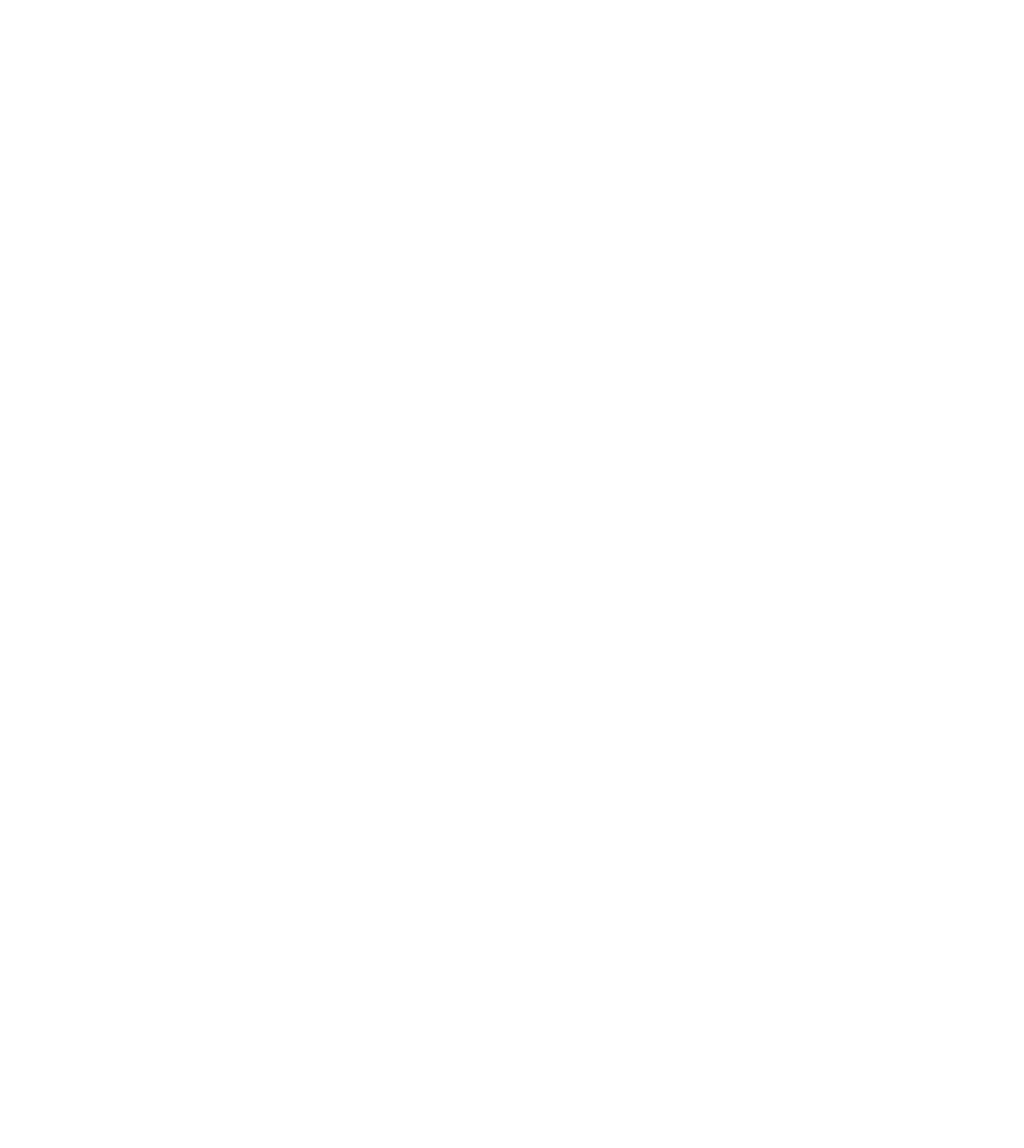
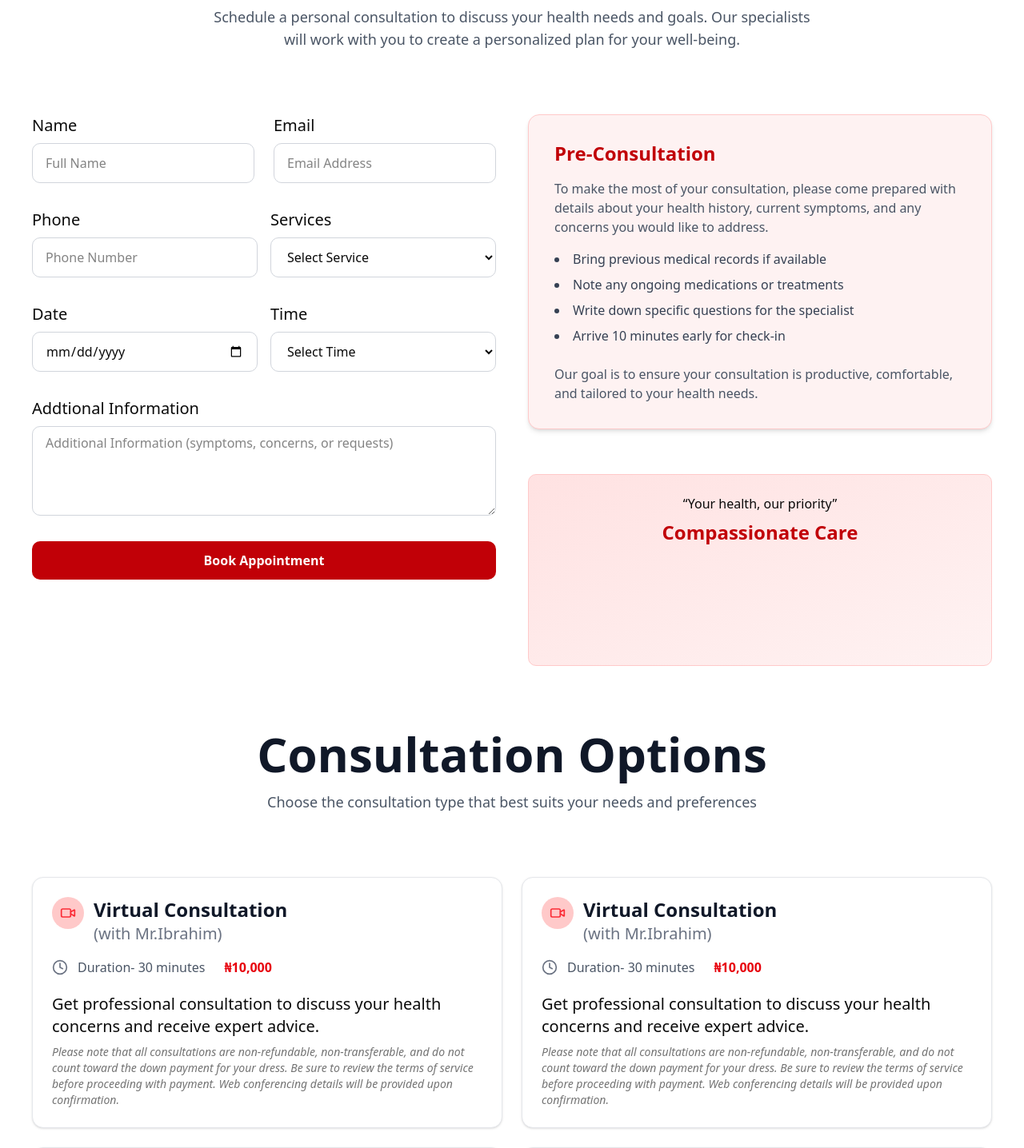
Before and after one commit to OrangeTechGuy306/alchemy_frontend, a Next.js app: page /appointment in a window 1280 px wide. Shown: the part 259-1695 px from the top of the page at 80% size. Before the commit the page ends 800 px from the top, so only its background shows below. Built offline with nearby package versions, Linux system fonts and the light colour scheme.

Commit message:
first commit on appointment page

```diff
--- a/app/appointment/page.tsx
+++ b/app/appointment/page.tsx
@@ -1,10 +1,222 @@
+import { Camera, Clock, Video } from 'lucide-react'
 import React from 'react'
 
+const services = [
+
+  {
+    id: 1,
+    title: "Virtual Consultation",
+    description: "Get professional consultation to discuss your health concerns and receive expert advice.",
+    price: "10,000",
+    duration: "30 minutes",
+  },
+
+  {
+    id: 2,
+    title: "Virtual Consultation",
+    description: "Get professional consultation to discuss your health concerns and receive expert advice.",
+    price: "10,000",
+    duration: "30 minutes",
+  },
+
+  {
+    id: 3,
+    title: "Physical Consultation",
+    description: "Targeted sessions to improve posture, relieve pain, and enhance physical wellness.",
+    price: "30,000",
+    duration: "40 minutes",
+  },
+
+  {
+    id: 4,
+    title: "Physical Consultation",
+    description: "Specialized physiotherapy sessions for rehabilitation, pain management, and recovery.",
+    price: "50,000",
+    duration: "1 hour",
+  }
+
+]
 const AppointmentPage = () => {
+
   return (
-    <div>
-        {/* ALL UI CODE FOR THE APPOINTMENT PAGE SHOULD GO INSIDE HERE... */}
+    <div className="pt-[150px]">
+      <div className="w-full h-full flex flex-col justify-center text-center items-center py-10">
+        <h1 className="text-6xl text-gray-900 font-bold mb-4">
+          Book an Appointment
+        </h1>
+        <p className="max-w-3xl text-gray-600 text-lg">
+          Schedule a personal consultation to discuss your health needs and goals.
+          Our specialists will work with you to create a personalized plan for your
+          well-being.
+        </p>
+      </div>
+
+
+      <div className="max-w-9xl mx-auto grid grid-cols-1 md:grid-cols-2 gap-10 p-10">
+        <form className="space-y-8">
+          <div className="grid grid-cols-1 md:grid-cols-2 gap-6">
+            <div className='flex flex-col'>
+              <label htmlFor="" className='text-xl font-medium mb-2'>Name</label>
+              <input
+                type="text"
+                placeholder="Full Name"
+                className="w-full border border-gray-300 rounded-lg px-4 py-3 focus:ring-2 focus:ring-gray-500 outline-none"
+              />
+
+            </div>
+
+            <div className='flex flex-col'>
+              <label htmlFor="" className='text-xl font-medium mb-2'>Email</label>
+              <input
+                type="email"
+                placeholder="Email Address"
+                className="w-full border border-gray-300 rounded-lg px-4 py-3 focus:ring-2 focus:ring-gray-500 outline-none"
+              />
+            </div>
+          </div>
+
+          <div className="grid grid-cols-1 md:grid-cols-2 gap-4">
+            <div className='flex flex-col'>
+              <label htmlFor="" className='text-xl font-medium mb-2'>Phone</label>
+              <input
+                type="tel"
+                placeholder="Phone Number"
+                className="w-full border border-gray-300 rounded-lg px-4 py-3 focus:ring-2 focus:ring-gray-500 outline-none"
+              />
+            </div>
+
+            <div className='flex flex-col'>
+              <label htmlFor="" className='text-xl font-medium mb-2'>Services</label>
+              <select className="w-full border border-gray-300 rounded-lg px-4 py-3 focus:ring-2 focus:ring-gray-500 outline-none">
+                <option>Select Service</option>
+                <option>General Consultation</option>
+                <option>Body Work</option>
+                <option>Physiotherapy</option>
+                <option>Body Management</option>
+              </select>
+            </div>
+          </div>
+
+          <div className="grid grid-cols-1 md:grid-cols-2 gap-4">
+            <div className='flex flex-col'>
+              <label htmlFor="" className='text-xl font-medium mb-2'>Date</label>
+              <input
+                type="date"
+                className="w-full border border-gray-300 rounded-lg px-4 py-3 focus:ring-2 focus:ring-gray-500 outline-none"
+              />
+            </div>
+
+            <div className='flex flex-col'>
+              <label htmlFor="" className='text-xl font-medium mb-2'>Time</label>
+              <select className="w-full border border-gray-300 rounded-lg px-4 py-3 focus:ring-2 focus:ring-gray-500 outline-none">
+                <option>Select Time</option>
+                <option>09:00 AM</option>
+                <option>11:00 AM</option>
+                <option>01:00 PM</option>
+                <option>03:00 PM</option>
+              </select>
+            </div>
+          </div>
+
+
+          <div className='flex flex-col'>
+            <label htmlFor="" className='text-xl font-medium mb-2'>Addtional Information</label>
+            <textarea
+              placeholder="Additional Information (symptoms, concerns, or requests)"
+              className="w-full border border-gray-300 rounded-lg px-4 py-2 h-28 focus:ring-2 focus:ring-gray-500 outline-none"
+            />
+          </div>
+
+          <button
+            type="submit"
+            className="w-full bg-red-700 hover:bg-red-400 text-white font-semibold py-3 rounded-lg transition"
+          >
+            Book Appointment
+          </button>
+        </form>
+
+        <div className='flex flex-col gap-6'>
+
+
+          <div className="bg-red-50 border-red-200 dark:border-red-900 dark:bg-red-900 border shadow-md rounded-xl p-8 flex flex-col justify-center">
+            <h2 className="text-2xl font-bold text-red-700 dark:text-red-400 mb-4">Pre-Consultation</h2>
+            <p className="text-gray-600 mb-4">
+              To make the most of your consultation, please come prepared with details about your health
+              history, current symptoms, and any concerns you would like to address.
+            </p>
+            <ul className="list-disc list-inside text-gray-700 space-y-2">
+              <li>Bring previous medical records if available</li>
+              <li>Note any ongoing medications or treatments</li>
+              <li>Write down specific questions for the specialist</li>
+              <li>Arrive 10 minutes early for check-in</li>
+            </ul>
+            <p className="text-gray-600 mt-6">
+              Our goal is to ensure your consultation is productive, comfortable, and tailored to your
+              health needs.
+            </p>
+          </div>
+          <div className='bg-gradient-to-br from-red-100 to-red-50 dark:from-red-950/40 dark:to-transparent rounded-lg border border-red-200 dark:border-red-900/50 flex items-center justify-center hiddden lg:block mt-8 h-60'>
+            <div className='text-center p-6'>
+              <p className='text-red-600 dark:text-red-400 font-serif italic text-xl'></p>
+              <p> “Your health, our priority”</p>
+
+              <h2 className="text-2xl font-bold text-red-700 dark:text-red-400 mt-2">
+                Compassionate Care
+              </h2>
+            </div>
+
+          </div>
+        </div>
+
+      </div>
+
+      <div className="w-full h-full flex flex-col justify-center text-center items-center py-10">
+        <h1 className="text-6xl text-gray-900 font-bold mb-4">
+          Consultation Options
+
+        </h1>
+        <p className="max-w-3xl text-gray-600 text-lg">
+          Choose the consultation type that best suits your needs and preferences
+        </p>
+      </div>
+
+
+      <div className="grid grid-cols-1 lg:grid-cols-2 gap-6 p-10">
+        {services.map((service) => (
+          <div
+            key={service.id}
+            className="bg-white border border-gray-200 rounded-xl shadow-sm hover:shadow-md transition p-6">
+            <div className="flex items-start gap-3 mb-4">
+              <div className="w-10 h-10 flex items-center justify-center rounded-full bg-red-200">
+                <Video className="w-5 h-5 text-red-500" />
+              </div>
+              <div>
+                <h2 className="text-2xl font-bold text-gray-900">{service.title}</h2>
+                <p className="text-xl font-normal text-gray-500">(with Mr.Ibrahim)</p>
+              </div>
+            </div>
+            <div className="flex items-center gap-6 mb-5">
+              <div className="flex items-center gap-3 text-gray-600">
+                <Clock className="w-5 h-5 text-gray-500" />
+                <span>Duration- {service.duration}</span>
+              </div>
+              <span className="text-red-600 font-semibold">
+                ₦{service.price.toLocaleString()}
+              </span>
+            </div>
+            <p className="text-xl mb-2">{service.description}</p>
+            <p className="text-sm text-muted-foreground italic">
+              Please note that all consultations are <span className="font-medium">non-refundable</span>,
+              <span className="font-medium"> non-transferable</span>, and do not count toward the down payment
+              for your dress. Be sure to review the terms of service before proceeding with payment.
+              Web conferencing details will be provided upon confirmation.
+            </p>
+          </div>
+        ))}
+      </div>
     </div>
+
+
   )
 }
 
--- a/app/contact/page.tsx
+++ b/app/contact/page.tsx
@@ -11,7 +11,7 @@
         <p className='text-gray-600 text-xl '>We would love to hear from you.</p>
       </div>
 
-      <div className='"max-w-6xl mx-auto px-6 grid md:grid-cols-2 gap-12 mt-10'>
+      <div className='"max-w-6xl mx-auto  px-6 grid md:grid-cols-2 gap-12 mt-10'>
         <div>
           <h1 className='text-2xl font-bold text-gray-900 mb-4'>Get in touch</h1>
 
```
